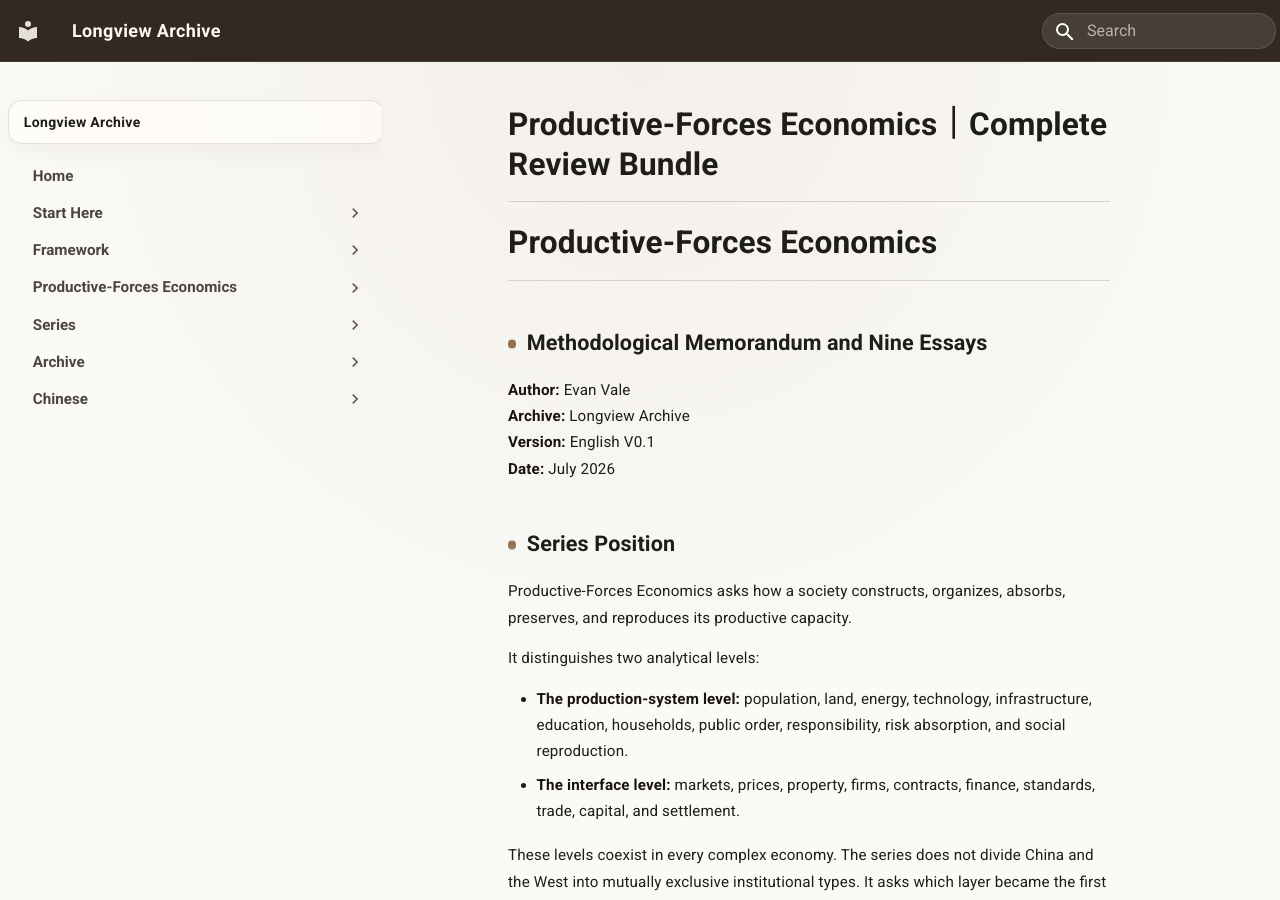
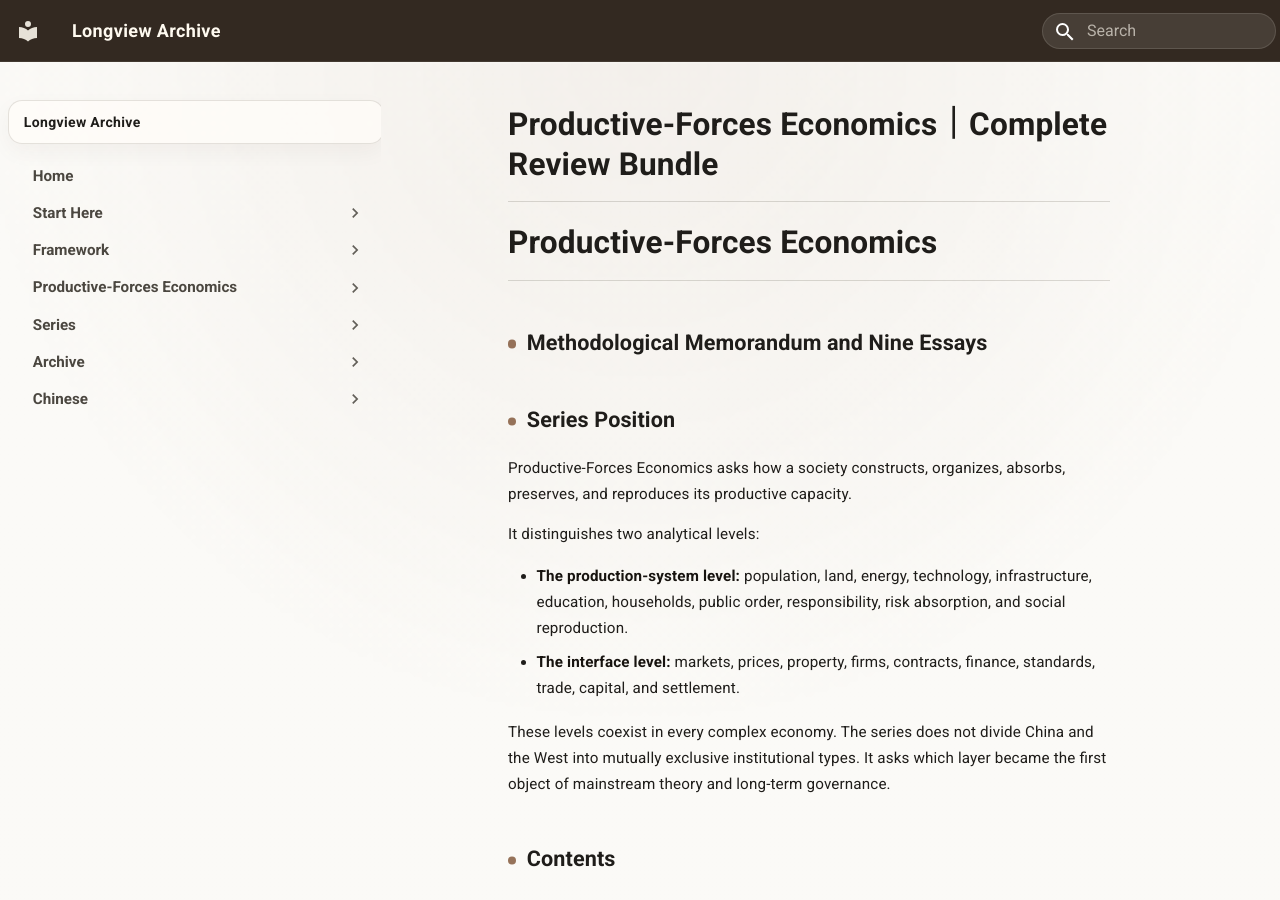
Before and after one commit to guanshi1688/longview-archive, an MkDocs documentation site: the page built from docs/essays/english/productive-forces-economics/_productive-forces-economics-bundle.md, in a window 1280 px wide and 900 px high. Built offline with MkDocs 1.6.1 and Material for MkDocs 9.7.7, drawn with Linux system fonts in a browser that asks for light colours.

```diff
--- a/docs/essays/english/productive-forces-economics/_productive-forces-economics-bundle.md
+++ b/docs/essays/english/productive-forces-economics/_productive-forces-economics-bundle.md
@@ -9,11 +9,6 @@
 # Productive-Forces Economics
 
 ## Methodological Memorandum and Nine Essays
-
-**Author:** Evan Vale
-**Archive:** Longview Archive
-**Version:** English V0.1
-**Date:** July 2026
 
 ## Series Position
 
```
